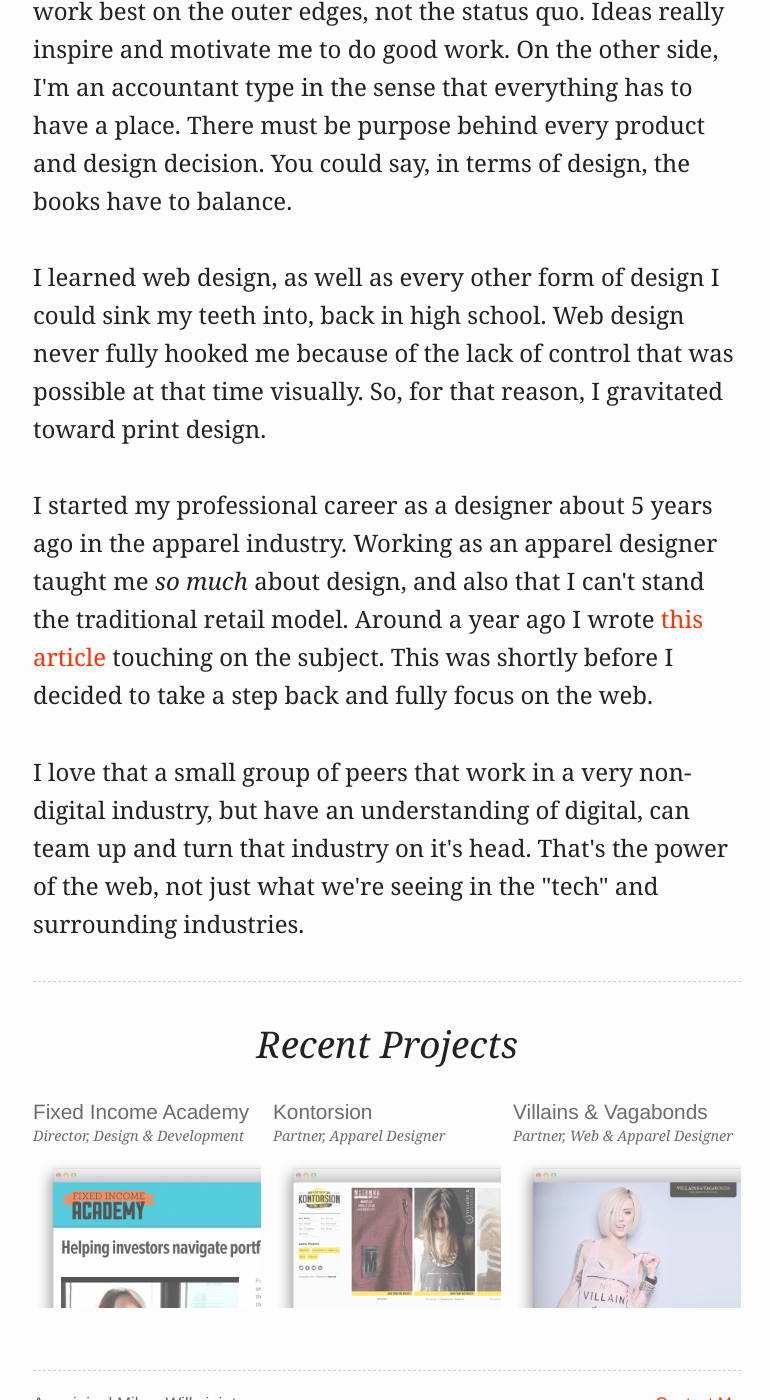
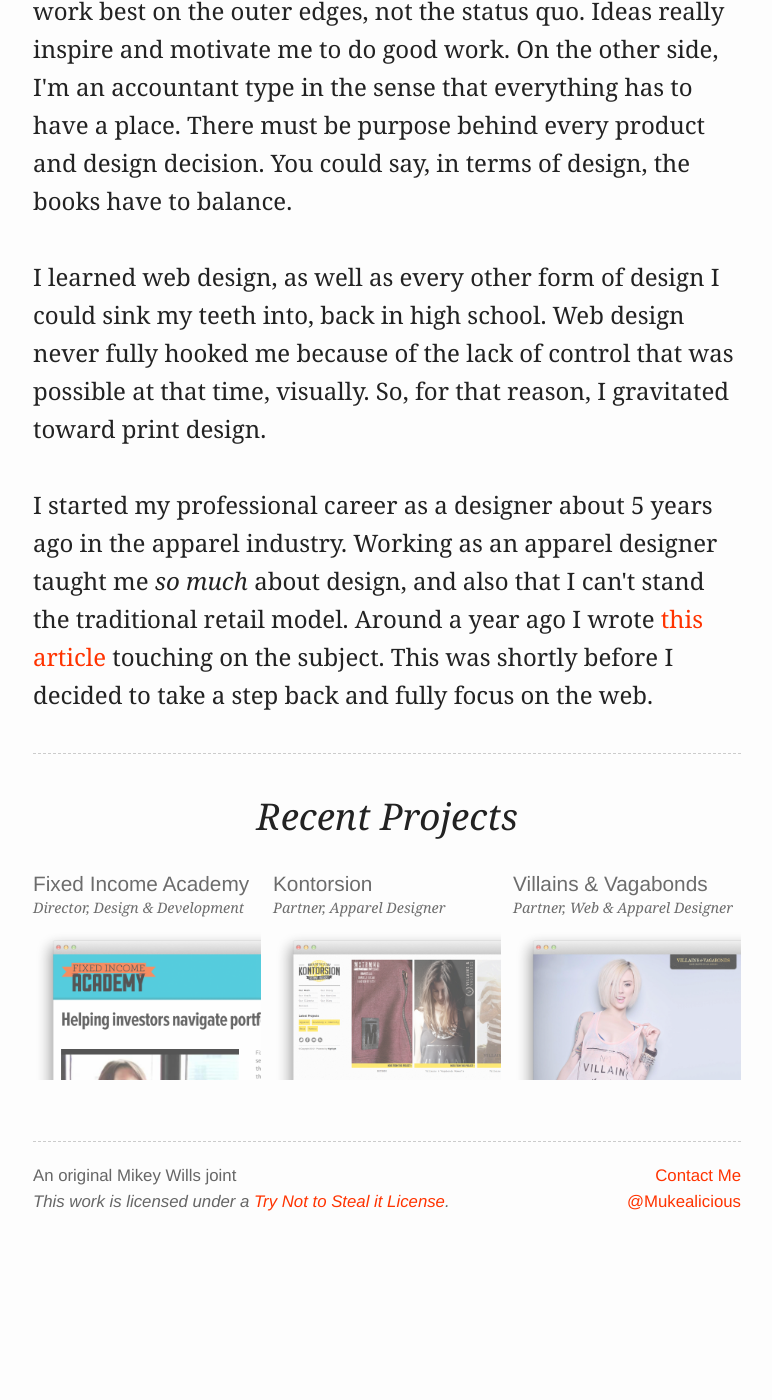
Before and after one commit to mukealicious/mukealicious.github.io, a Jekyll site: the page built from info.html, in a window 1280 px wide and 1400 px high, scrolled down 950 px. Shown: the whole window, without its empty margins (253-1025 px from the left). Built offline with Jekyll 4.4.1, drawn with Linux system fonts in a browser that asks for light colours; Markdown is read by kramdown in place of the engine named in the settings; after the commit the page ends 2220 px from its top, so only the background shows below that.

Commit message:
Bio copy cut last paragraph

```diff
--- a/info.html
+++ b/info.html
@@ -12,11 +12,9 @@
 
       <p>I've always thought of myself to have a conflicted personality. Right brain vs left brain. Artist vs accountant. I'm an artist in the sense that I love ideas and doing things in a new way. I work best on the outer edges, not the status quo. Ideas really inspire and motivate me to do good work. On the other side, I'm an accountant type in the sense that everything has to have a place. There must be purpose behind every product and design decision. You could say, in terms of design, the books have to balance.</p>
 
-      <p>I learned web design, as well as every other form of design I could sink my teeth into, back in high school. Web design never fully hooked me because of the lack of control that was possible at that time visually. So, for that reason, I gravitated toward print design.</p>
+      <p>I learned web design, as well as every other form of design I could sink my teeth into, back in high school. Web design never fully hooked me because of the lack of control that was possible at that time, visually. So, for that reason, I gravitated toward print design.</p>
 
       <p>I started my professional career as a designer about 5 years ago in the apparel industry. Working as an apparel designer taught me <em>so much</em> about design, and also that I can't stand the traditional retail model. Around a year ago I wrote <a href="http://kontorsioninc.com/2011/07/its-still-got-that-new-blog-smell/">this article</a> touching on the subject. This was shortly before I decided to take a step back and fully focus on the web.</p>
-
-      <p>I love that a small group of peers that work in a very non-digital industry, but have an understanding of digital, can team up and turn that industry on it's head. That's the power of the web, not just what we're seeing in the "tech" and surrounding industries.</p>
     </div>
   </article>
 <!-- Recent Projects -->
```
